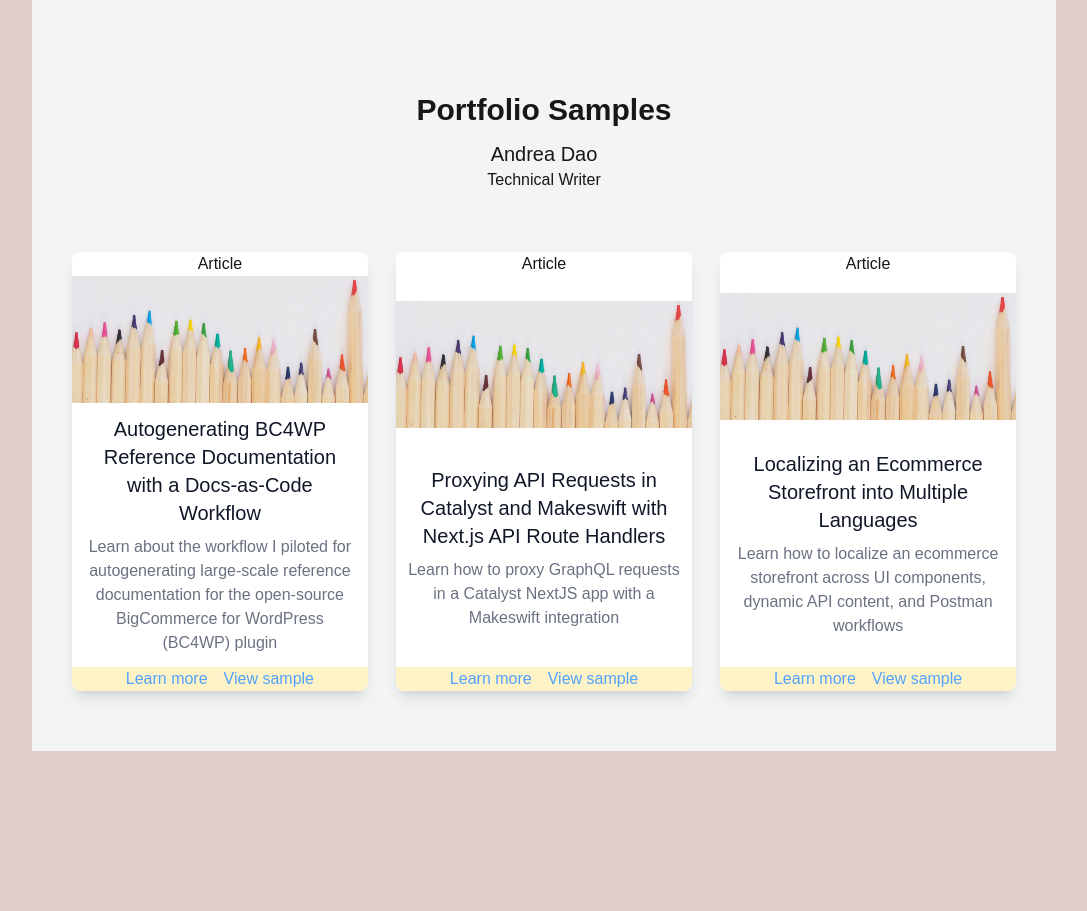
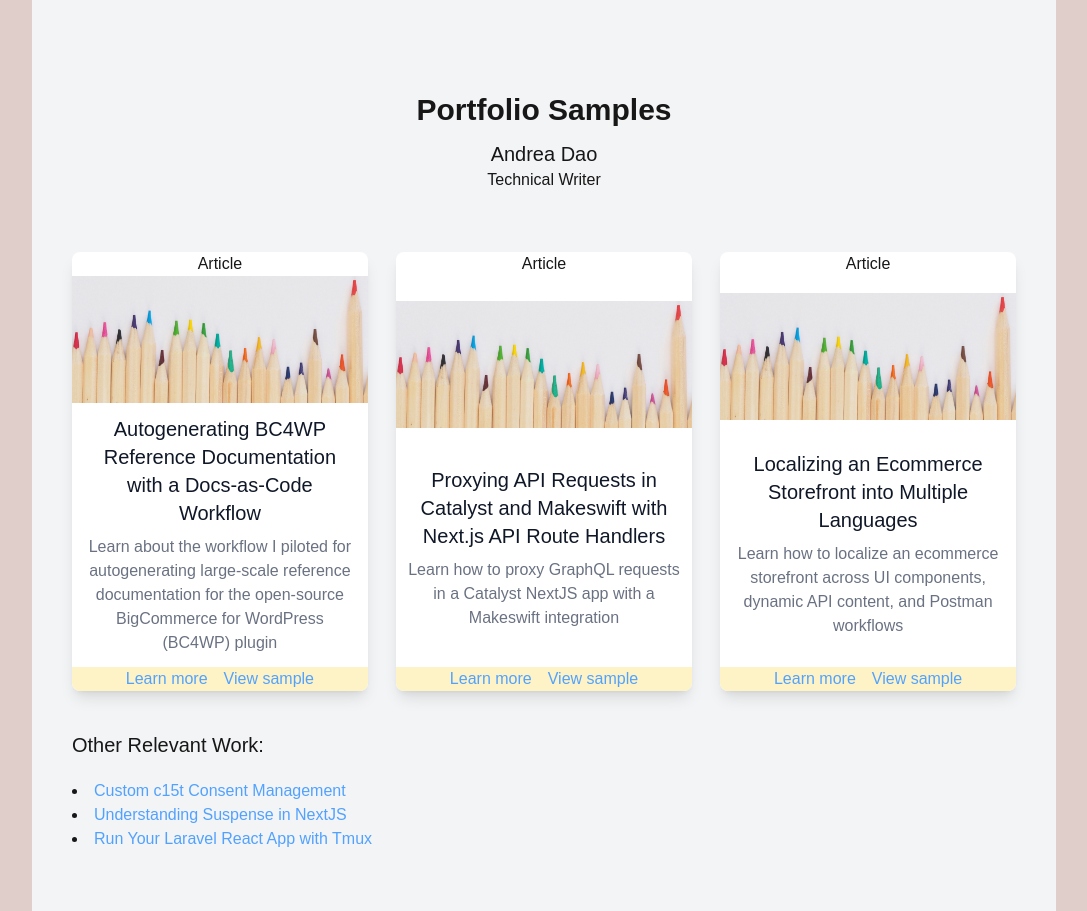
Before and after one commit to bc-andreadao/the-digital-me, a Next.js app: page /resume in a window 1280 px wide. Shown: the whole page, without its empty margins (96-1183 px from the left). Before the commit the page ends 800 px from the top, so only its background shows below. Built offline with nearby package versions, Linux system fonts and the light colour scheme.

Commit message:
add other relevant work

```diff
--- a/app/resume/page.tsx
+++ b/app/resume/page.tsx
@@ -47,6 +47,38 @@ export default function Resume() {
           </div>
         ))}
       </section>
+      <h2 className="pt-10 pb-5 text-left text-lg sm:text-xl">
+        Other Relevant Work:
+      </h2>
+      <div className="flex flex-col gap-2 text-left">
+        <ul className="list-disc list-inside">
+          <li>
+            <Link
+              href="https://developer.bigcommerce.com/resource-hub/catalyst-c15t-consent"
+              className="text-blue-400"
+            >
+              Custom c15t Consent Management
+            </Link>
+          </li>
+          <li>
+            <Link
+              href="https://developer.bigcommerce.com/resource-hub/nextjs-suspense"
+              className="text-blue-400"
+            >
+              Understanding Suspense in NextJS
+            </Link>
+          </li>
+
+          <li>
+            <Link
+              href="https://developer.bigcommerce.com/resource-hub/laravel-react-app-with-tmux"
+              className="text-blue-400"
+            >
+              Run Your Laravel React App with Tmux
+            </Link>
+          </li>
+        </ul>
+      </div>
     </div>
   );
 }
```
